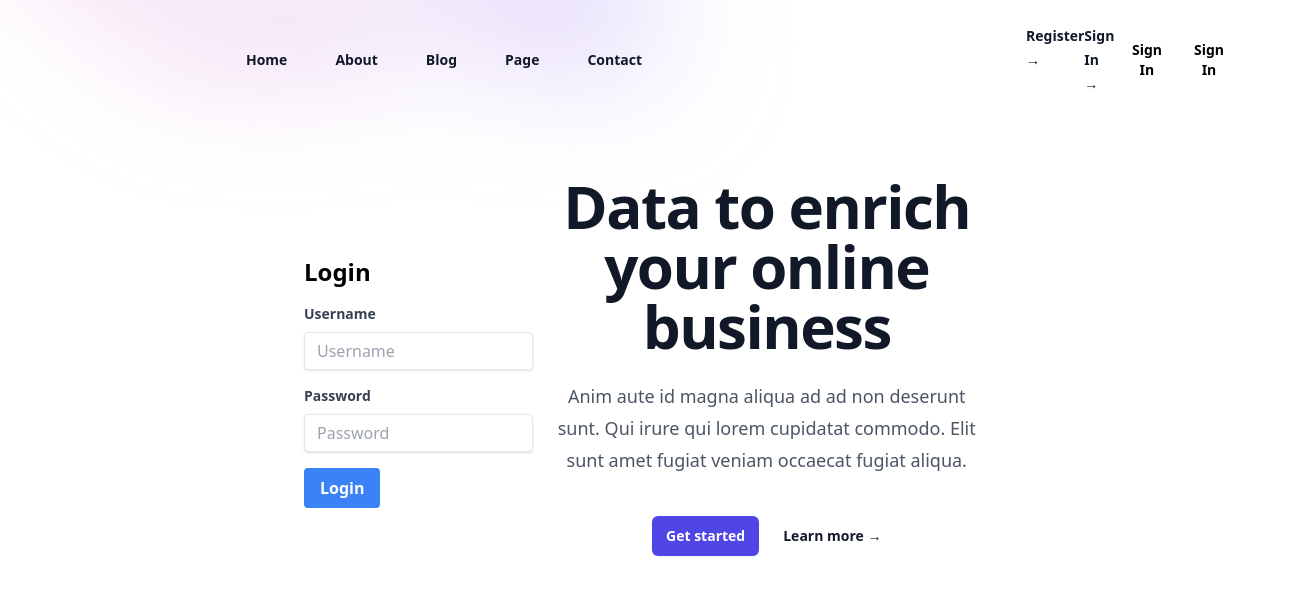
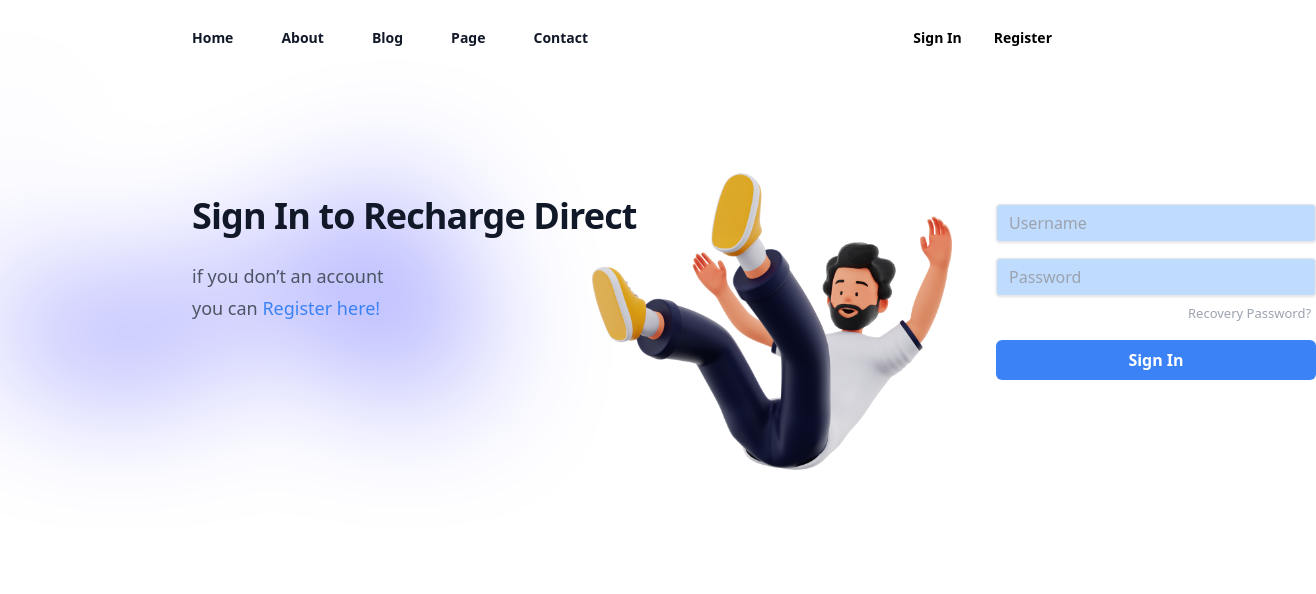
Before and after one commit to alfinseptiady/CaseTestFE, a Vue app: page / in a window 1280 px wide. Shown: the top 594 px of the page, 1316 px wide, since content can reach past the window. Built offline with nearby package versions, Linux system fonts and the light colour scheme.

Commit message:
newDesignLogin

```diff
--- a/src/components/Login.vue
+++ b/src/components/Login.vue
@@ -22,33 +22,40 @@
   <div class="bg-white">
     <header class="absolute inset-x-0 top-0 z-50">
       <nav class="flex items-center justify-between p-6 lg:px-8" aria-label="Global">
-        <div class="flex lg:flex-1">
+        <!-- <div class="flex lg:flex-1">
           <a href="#" class="-m-1.5 p-1.5">
             <span class="sr-only">Your Company</span>
-            <!-- <img class="h-8 w-auto" src="https://tailwindui.com/img/logos/mark.svg?color=indigo&shade=600" alt="" /> -->
+            <img class="h-8 w-auto" src="https://tailwindui.com/img/logos/mark.svg?color=indigo&shade=600" alt="" />
           </a>
-        </div>
+        </div> -->
         <div class="flex lg:hidden">
-          <button type="button" class="-m-2.5 inline-flex items-center justify-center rounded-md p-2.5 text-gray-700" @click="mobileMenuOpen = true">
+          <button type="button" class="-m-2.5 inline-flex items-center justify-center rounded-md p-2.5 text-gray-700"
+            @click="mobileMenuOpen = true">
             <span class="sr-only">Open main menu</span>
             <Bars3Icon class="h-6 w-6" aria-hidden="true" />
           </button>
         </div>
-        <div class="hidden lg:flex lg:gap-x-12 mr-96">
-          <a v-for="item in navigation" :key="item.name" :href="item.href" class="text-sm font-semibold leading-6 text-gray-900">{{ item.name }}</a>
+        <div class="hidden lg:flex lg:gap-x-12 ml-40">
+          <a v-for="item in navigation" :key="item.name" :href="item.href"
+            class="text-sm font-semibold leading-6 text-gray-900">{{ item.name }}</a>
         </div>
-        <div class="hidden lg:flex lg:flex-1 lg:justify-end mr-2" >
-          <a href="#" class="text-sm font-semibold leading-6 text-gray-900">Register <span aria-hidden="true">&rarr;</span></a>
-          <a href="#" class="text-sm font-semibold leading-6 text-gray-900">Sign In <span aria-hidden="true">&rarr;</span></a>
-          <button class="px-4 py-1 text-sm text-black font-semibold  hover:text-blue-600 focus:blue-900 divide-blue-500">Sign In</button>
-          <button class="px-4 py-1 text-sm text-black font-semibold rounded-sm hover:text-blue-600 focus:blue-900">Sign In</button>
-
+        <div class="hidden lg:flex lg:flex-1 lg:justify-end mr-5">
+          <!-- <a href="#" class="text-sm font-semibold leading-6 text-gray-900">Register <span
+              aria-hidden="true">&rarr;</span></a> -->
+          <!-- <a href="#" class="text-sm font-semibold leading-6 text-gray-900">Sign In <span
+              aria-hidden="true">&rarr;</span></a> -->
+          <button class="px-4 py-1 text-sm text-black font-semibold  hover:text-blue-600 focus:blue-900 divide-blue-500">
+            Sign In</button>
+          <button class="px-4 py-1 text-sm text-black font-semibold rounded-sm hover:text-blue-600 focus:blue-900 mr-40">
+            Register
+          </button>
 
         </div>
       </nav>
       <Dialog as="div" class="lg:hidden" @close="mobileMenuOpen = false" :open="mobileMenuOpen">
         <div class="fixed inset-0 z-50" />
-        <DialogPanel class="fixed inset-y-0 right-0 z-50 w-full overflow-y-auto bg-white px-6 py-6 sm:max-w-sm sm:ring-1 sm:ring-gray-900/10">
+        <DialogPanel
+          class="fixed inset-y-0 right-0 z-50 w-full overflow-y-auto bg-white px-6 py-6 sm:max-w-sm sm:ring-1 sm:ring-gray-900/10">
           <div class="flex items-center justify-between">
             <a href="#" class="-m-1.5 p-1.5">
               <span class="sr-only">Your Company</span>
@@ -62,53 +69,91 @@
           <div class="mt-3 flow-root">
             <div class="-my-6 divide-y divide-gray-500/10">
               <div class="space-y-2 py-6">
-                <a v-for="item in navigation" :key="item.name" :href="item.href" class="-mx-3 block rounded-lg px-3 py-2 text-base font-semibold leading-7 text-gray-900 hover:bg-gray-50">{{ item.name }}</a>
+                <a v-for="item in navigation" :key="item.name" :href="item.href"
+                  class="-mx-3 block rounded-lg px-3 py-2 text-base font-semibold leading-7 text-gray-900 hover:bg-gray-50">{{
+                    item.name }}</a>
               </div>
               <div class="py-6">
-                <a href="#" class="-mx-3 block rounded-lg px-3 py-2.5 text-base font-semibold leading-7 text-gray-900 hover:bg-gray-50">Log in</a>
+                <a href="#"
+                  class="-mx-3 block rounded-lg px-3 py-2.5 text-base font-semibold leading-7 text-gray-900 hover:bg-gray-50">Log
+                  in</a>
               </div>
             </div>
           </div>
         </DialogPanel>
       </Dialog>
     </header>
-    <div class="relative isolate px-6 pt-14 lg:px-8">
-      <div class="absolute inset-x-0 -top-40 -z-10 transform-gpu overflow-hidden blur-3xl sm:-top-80" aria-hidden="true">
-        <div class="relative left-[calc(50%-11rem)] aspect-[2000/678] w-[36.125rem] -translate-x-1/2 rotate-[30deg] bg-gradient-to-tr from-[#ff80b5] to-[#9089fc] opacity-30 sm:left-[calc(50%-30rem)] sm:w-[72.1875rem]" style="clip-path: polygon(74.1% 44.1%, 100% 61.6%, 97.5% 26.9%, 85.5% 0.1%, 80.7% 2%, 72.5% 32.5%, 60.2% 62.4%, 52.4% 68.1%, 47.5% 58.3%, 45.2% 34.5%, 27.5% 76.7%, 0.1% 64.9%, 17.9% 100%, 27.6% 76.8%, 76.1% 97.7%, 74.1% 44.1%)" />
+    <div class="relative isolate px-5 pt-1 lg:px-8">
+      <div class="absolute inset-x-0 -top-9 -z-10 transform-gpu overflow-hidden blur-3xl sm:-top-1 " aria-hidden="true">
+        <div
+          class="relative left-[calc(30%-11rem)] aspect-[1700/678]  -translate-x-1/2 rotate-[30deg] bg-gradient-to-tr from-[blue] to-[blue] opacity-30 sm:left-[calc(40%-30rem)] sm:w-[62.1875rem]"
+          style="clip-path: polygon(74.1% 44.1%, 100% 61.6%, 97.5% 26.9%, 85.5% 0.1%, 80.7% 2%, 72.5% 32.5%, 60.2% 62.4%, 52.4% 68.1%, 47.5% 58.3%, 45.2% 34.5%, 27.5% 76.7%, 0.1% 64.9%, 17.9% 100%, 27.6% 76.8%, 76.1% 97.7%, 74.1% 44.1%)" />
       </div>
-      <div class="mx-auto max-w-2xl mt-20">
-        <div class="hidden sm:mb-8 sm:flex sm:justify-center">
-          <!-- <div class="relative rounded-full px-3 py-1 text-sm leading-6 text-gray-600 ring-1 ring-gray-900/10 hover:ring-gray-900/20">
+      <div class="mx-auto ml-36 mt-48">
+        <!-- <div class="hidden sm:mb-8 sm:flex sm:justify-center">
+          <div class="relative rounded-full px-3 py-1 text-sm leading-6 text-gray-600 ring-1 ring-gray-900/10 hover:ring-gray-900/20">
             Announcing our next round of funding. <a href="#" class="font-semibold text-indigo-600"><span class="absolute inset-0" aria-hidden="true" />Read more <span aria-hidden="true">&rarr;</span></a>
+          </div>
+        </div> -->
+
+        <div class="mt-10 flex ml-4 justify-around">
+          <div>
+            <h1 class="text-4xl font-semibold tracking-tight text-gray-900">
+              Sign In to Recharge Direct
+            </h1>
+            <p class="mt-6 text-lg leading-8 text-gray-600">
+              if you don’t an account <br>you can <a href=""><span class="text-blue-500 "
+                  @click="this.$router.push('/register')">Register here!</span></a>
+            </p>
+            <!-- <div class="mt-10 flex items-center justify-center gap-x-6">
+              <a href="#"
+                class="rounded-md bg-indigo-600 px-3.5 py-2.5 text-sm font-semibold text-white shadow-sm hover:bg-indigo-500 focus-visible:outline focus-visible:outline-2 focus-visible:outline-offset-2 focus-visible:outline-indigo-600">Get
+                started</a>
+              <a href="#" class="text-sm font-semibold leading-6 text-gray-900">Learn more <span
+                  aria-hidden="true">→</span></a>
+            </div> -->
+            <!-- test -->
+            <div class="ml-45 mt-4" style="margin-top: -151px;
+                width: 360px;
+                height: auto;
+                margin-left: 400px;">
+              <img src="../../public/Picture.png" alt="">
+            </div>
+            <!-- <div class=" bg-gradient-to-r from-cyan-500 to-blue-500 w-96 h-auto mr-20">
+
           </div> -->
           </div>
-        <div class="mt-10 flex items-center justify-center gap-x-6">
-          <div class="container mx-auto">
-      <h1 class="text-2xl font-bold mt-8">Login</h1>
-      <form class="mt-4" @submit.prevent="created">
+          <div class="container ml-11">
+            <!-- <h1 class=" font-bold mt-1">Login</h1> -->
+            <form class="mt-0" @submit.prevent="created">
               <div class="mb-4">
-          <label class="block text-gray-700 text-sm font-bold mb-2" for="username">Username</label>
-          <input v-model="masuk.username" class="shadow appearance-none border rounded w-full py-2 px-3 text-gray-700 leading-tight focus:outline-none focus:shadow-outline" id="username" type="text" placeholder="Username" required>
+                <label class="block text-gray-700 text-sm font-bold mb-2" for="username"></label>
+                <input v-model="masuk.username"
+                  class="shadow appearance-none border rounded w-80 py-2 px-3  text-gray-700 leading-tight bg-blue-200 focus:outline-none focus:shadow-outline"
+                  id="username" type="text" placeholder="Username" required>
               </div>
               <div class="mb-4">
-          <label class="block text-gray-700 text-sm font-bold mb-2" for="password">Password</label>
-          <input v-model="masuk.password" class="shadow appearance-none border rounded w-full py-2 px-3 text-gray-700 leading-tight focus:outline-none focus:shadow-outline" id="password" type="password" placeholder="Password" required>
+                <label class="block text-gray-700 text-sm font-bold mb-2" for="password"></label>
+                <input v-model="masuk.password"
+                  class="shadow appearance-none border rounded w-80 py-2 px-3 text-gray-700 bg-blue-200 leading-tight focus:outline-none focus:shadow-outline"
+                  id="password" type="password" placeholder="Password" required>
+                <div class="ml-48 mt-2 text-gray-400 hover:text-blue-600 focus:blue-900">
+                  <p style="font-size: 13px;"><a href="">Recovery Password?</a></p>
                 </div>
+              </div>
+
               <div class="flex items-center justify-between">
-          <button class="bg-blue-500 hover:bg-blue-700 text-white font-bold py-2 px-4 rounded focus:outline-none focus:shadow-outline" type="submit">
-            Login
+                <button
+                  class="bg-blue-500 hover:bg-blue-700 text-white font-bold py-2 px-4 rounded-md focus:outline-none focus:shadow-outline w-80"
+                  type="submit">
+                  Sign In
                 </button>
               </div>
+
+              <div class="flex items-center justify-between">
+
+              </div>
             </form>
-    </div>
-
-          <div class="text-center">
-          <h1 class="text-4xl font-bold tracking-tight text-gray-900 sm:text-6xl">Data to enrich your online business</h1>
-          <p class="mt-6 text-lg leading-8 text-gray-600">Anim aute id magna aliqua ad ad non deserunt sunt. Qui irure qui lorem cupidatat commodo. Elit sunt amet fugiat veniam occaecat fugiat aliqua.</p>
-          <div class="mt-10 flex items-center justify-center gap-x-6">
-            <a href="#" class="rounded-md bg-indigo-600 px-3.5 py-2.5 text-sm font-semibold text-white shadow-sm hover:bg-indigo-500 focus-visible:outline focus-visible:outline-2 focus-visible:outline-offset-2 focus-visible:outline-indigo-600">Get started</a>
-            <a href="#" class="text-sm font-semibold leading-6 text-gray-900">Learn more <span aria-hidden="true">→</span></a>
-          </div>
           </div>
         </div>
       </div>
@@ -117,13 +162,13 @@
       </div> -->
     </div>
   </div>
-
 </template>
 
 <script setup>
 import { ref } from 'vue'
 import { Dialog, DialogPanel } from '@headlessui/vue'
 import { Bars3Icon, XMarkIcon } from '@heroicons/vue/24/outline'
+import gambar1 from '../../public/Picture.png';
 
 const navigation = [
   { name: 'Home', href: '#' },
@@ -151,7 +196,7 @@ const mobileMenuOpen = ref(false)
   methods: {
     async created() {
       try {
-            const response = await axios.post('http://159.223.57.121:8090/auth/login',this.masuk)
+        const response = await axios.post('http://159.223.57.121:8090/auth/login', this.masuk)
         console.log("masuk", response)
         localStorage.setItem('token', response.data.data.token);
         alert("Login successful")
```
Also changed, not shown: public/Picture.png (added). Lines whose indentation alone changed are shown as unchanged.
